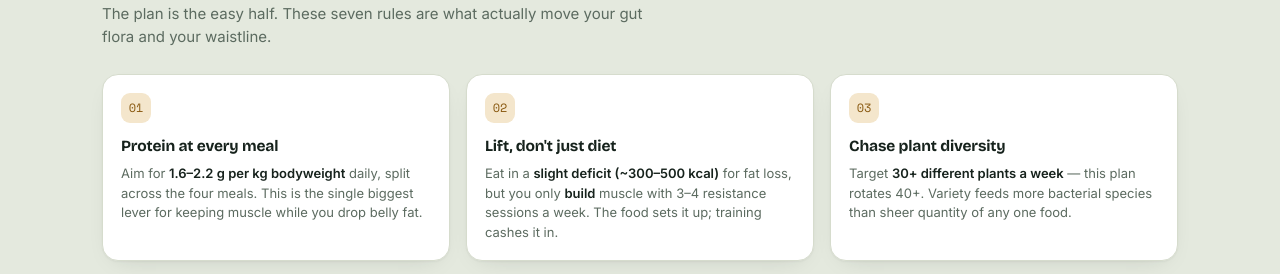
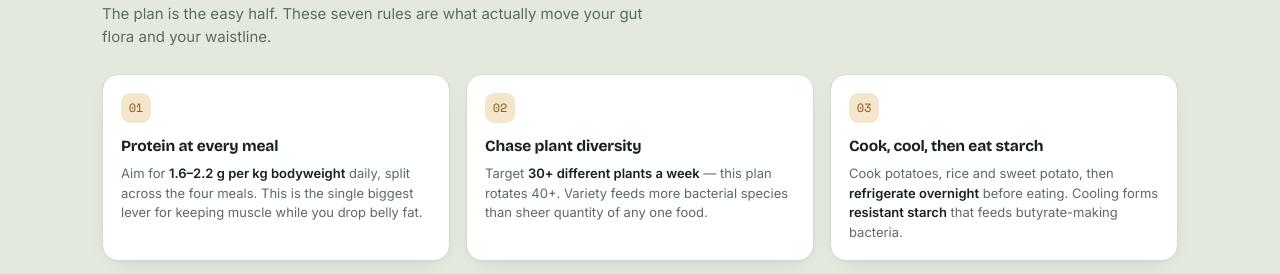
Before and after one commit to cherianmpaul/mealplan, a plain HTML site: page index.html in a window 1280 px wide. Shown: the part 4236-4510 px from the top of the page. Drawn offline with nearby package versions, Linux system fonts and the light colour scheme.

Commit message:
Update index.html

```diff
--- a/index.html
+++ b/index.html
@@ -503,7 +503,6 @@ const GROCERIES = [
 
 const GUIDE = [
   {h:"Protein at every meal",p:"Aim for <b>1.6–2.2 g per kg bodyweight</b> daily, split across the four meals. This is the single biggest lever for keeping muscle while you drop belly fat."},
-  {h:"Lift, don't just diet",p:"Eat in a <b>slight deficit (~300–500 kcal)</b> for fat loss, but you only <b>build</b> muscle with 3–4 resistance sessions a week. The food sets it up; training cashes it in."},
   {h:"Chase plant diversity",p:"Target <b>30+ different plants a week</b> — this plan rotates 40+. Variety feeds more bacterial species than sheer quantity of any one food."},
   {h:"Cook, cool, then eat starch",p:"Cook potatoes, rice and sweet potato, then <b>refrigerate overnight</b> before eating. Cooling forms <b>resistant starch</b> that feeds butyrate-making bacteria."},
   {h:"Something fermented daily",p:"Every day includes live cultures — <b>kefir, yogurt, kraut, kimchi, kombucha or miso</b>. Rotate them so you're seeding different strains."},
```
